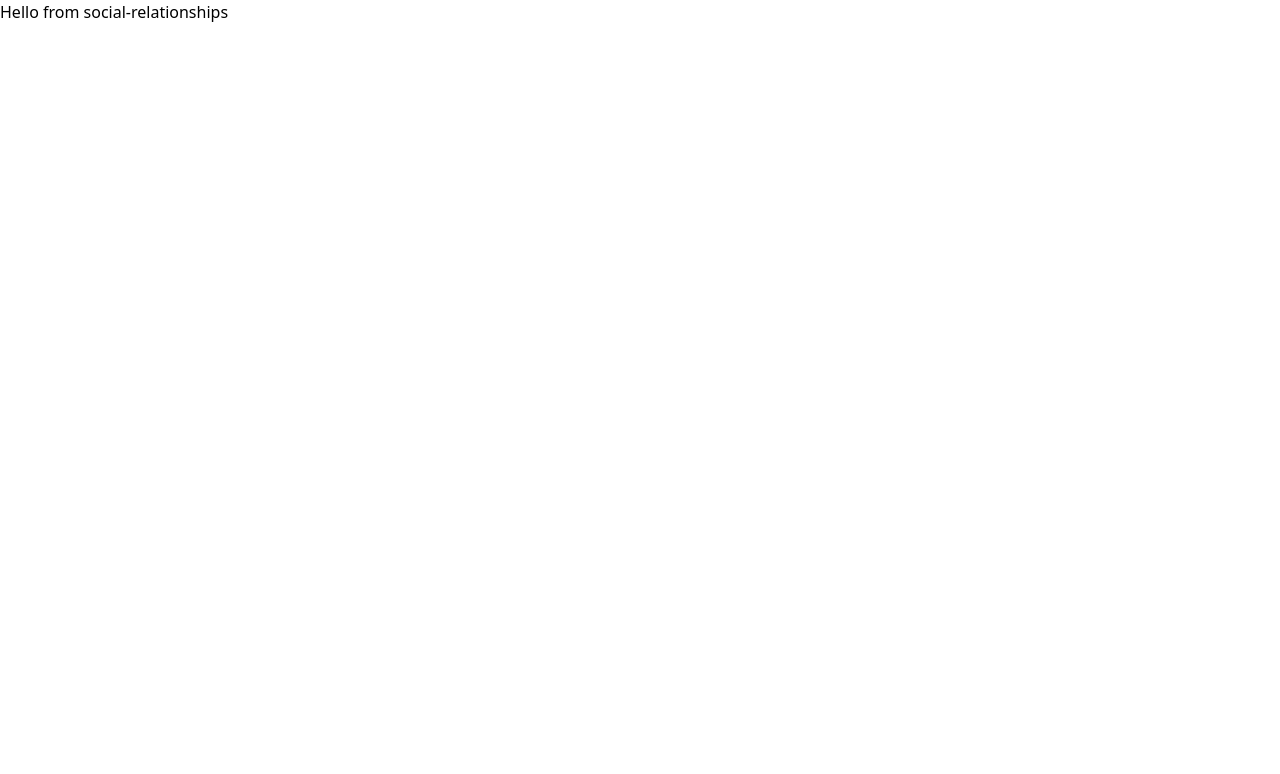
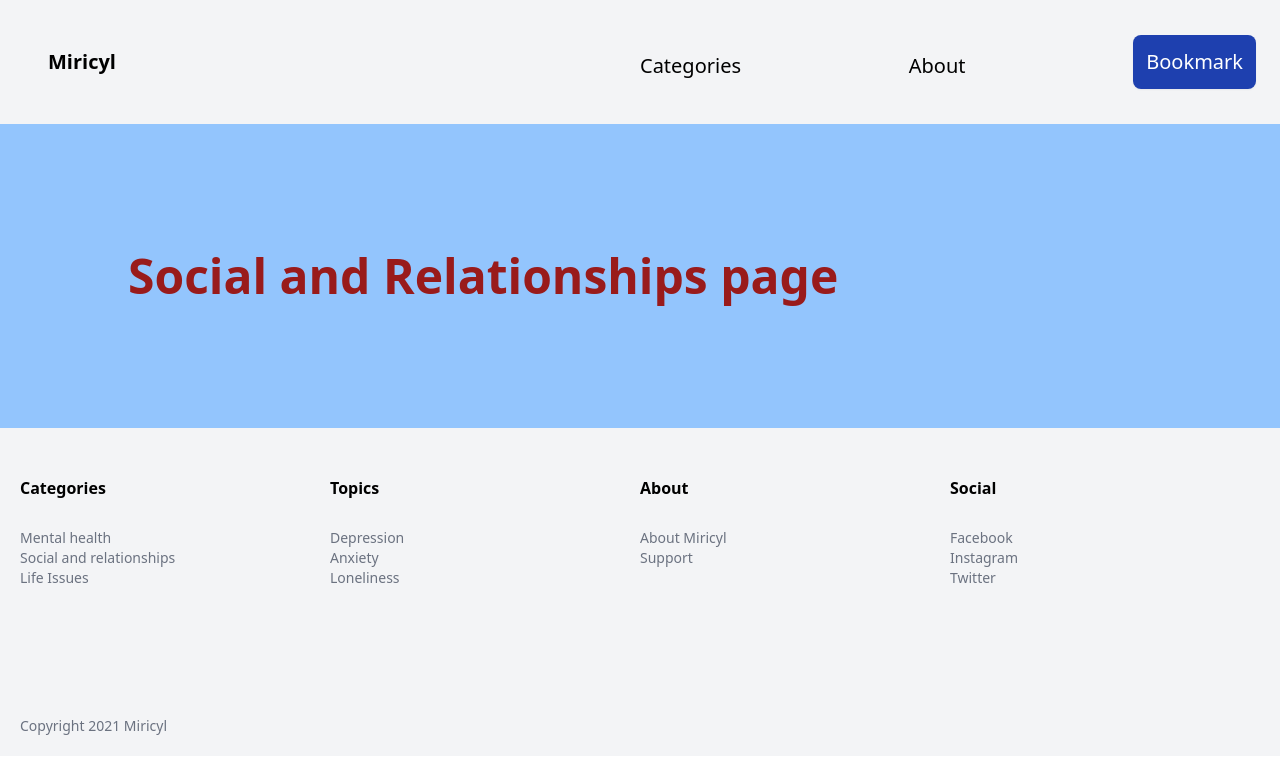
Before and after one commit to codingduckscyf/miricyl, a Next.js app: page /social-relationships in a window 1280 px wide. Shown: the top 774 px of the page. Built offline with nearby package versions, Linux system fonts and the light colour scheme.

Commit message:
renamed file and title

```diff
--- /dev/null
+++ b/pages/social-relationships.js
@@ -0,0 +1,15 @@
+import Layout from "~/components/Layout/Layout";
+
+const SocialRelationshipsPage = () => {
+  return (
+    <Layout title="social&relationships">
+      <div>
+        <h1 className="text-red-800 bg-blue-300 font-bold text-5xl p-32">
+          Social and Relationships page
+        </h1>
+      </div>
+    </Layout>
+  );
+};
+
+export default SocialRelationshipsPage;
```
